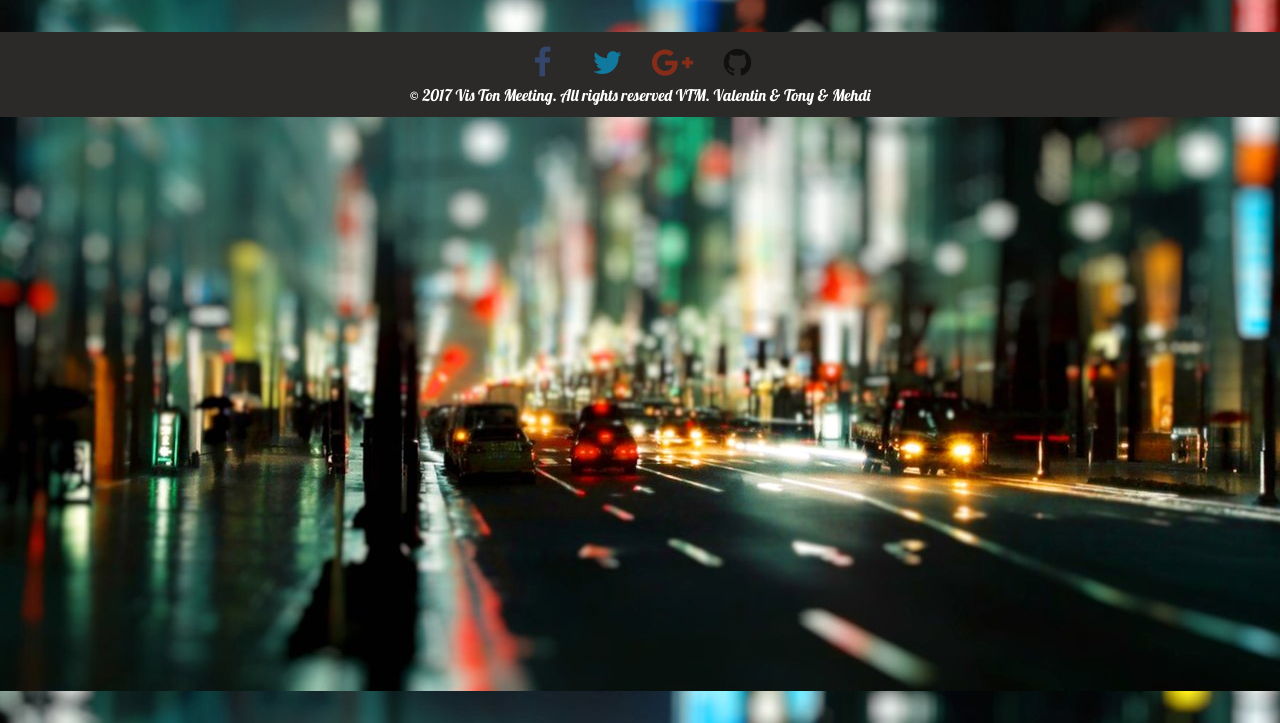
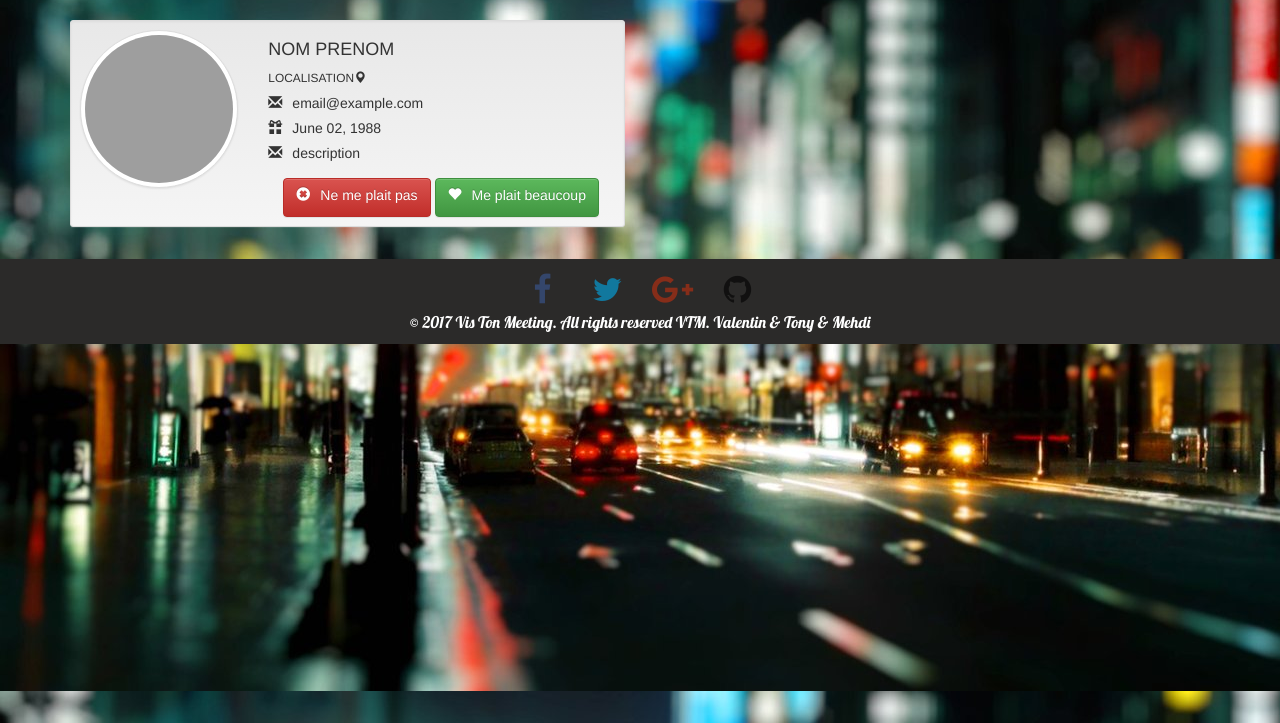
Before and after one commit to Mehdi66410/ArchiWeb, a Django app: page /index/rencontre in a window 1280 px wide. Shown: the part 77-800 px from the top of the page. Run offline with Django 3.2, Linux system fonts and the light colour scheme; parts of the project's set-up code (start-up, migrations or seed data) failed here and were passed over; some libraries are stand-ins or nearby versions; grey boxes are pictures that could not be loaded.

Commit message:
debut rencontre

```diff
--- a/socialnetwork/static/css/rencontre.css
+++ b/socialnetwork/static/css/rencontre.css
@@ -0,0 +1,4 @@
+.glyphicon {
+	margin-bottom: 10px;
+	margin-right: 10px;
+}
--- a/socialnetwork/templates/socialnetwork/rencontre.html
+++ b/socialnetwork/templates/socialnetwork/rencontre.html
@@ -14,7 +14,45 @@
 {% block content %}
     <link rel="stylesheet" href="{% static 'css/rencontre.css' %}">
 
-   <div class="container">
+<div class="container">
+    <div class="row">
+        <div class="col-xs-12 col-sm-6 col-md-6">
+            <div class="well well-sm">
+                <div class="row">
+                    <div class="col-sm-6 col-md-4">
+                    	<img src="http://lorempixel.com/200/200/people/9/" class="avatar img-circle img-thumbnail" alt="avatar">
+                    </div>
+
+
+
+                    <div class="col-sm-6 col-md-8">
+                        <h4>NOM PRENOM</h4>
+                        <small>LOCALISATION<i class="glyphicon glyphicon-map-marker"></i></small>
+                        <p>
+                            <i class="glyphicon glyphicon-envelope"></i>email@example.com
+                            <br />
+                            <i class="glyphicon glyphicon-gift"></i>June 02, 1988
+                            <br />
+							<i class="glyphicon glyphicon-envelope"></i>description</p>
+						<div class="col-md-12 bouton">
+							<button type="button" class="btn btn-danger">
+ 								<span class="glyphicon glyphicon-remove-sign"></span>Ne me plait pas
+							</button>
+							<button type="button" class="btn btn-success">
+ 								<span class="glyphicon glyphicon-heart"></span>Me plait beaucoup
+							</button>
+                		</div>
+                    </div>
+
+
+
+
+
+                </div>
+            </div>
+        </div>
+    </div>
+</div>
 
    </div>
 
```
Also changed, not shown: socialnetwork/templates/404.html (+6 -25 lines).
